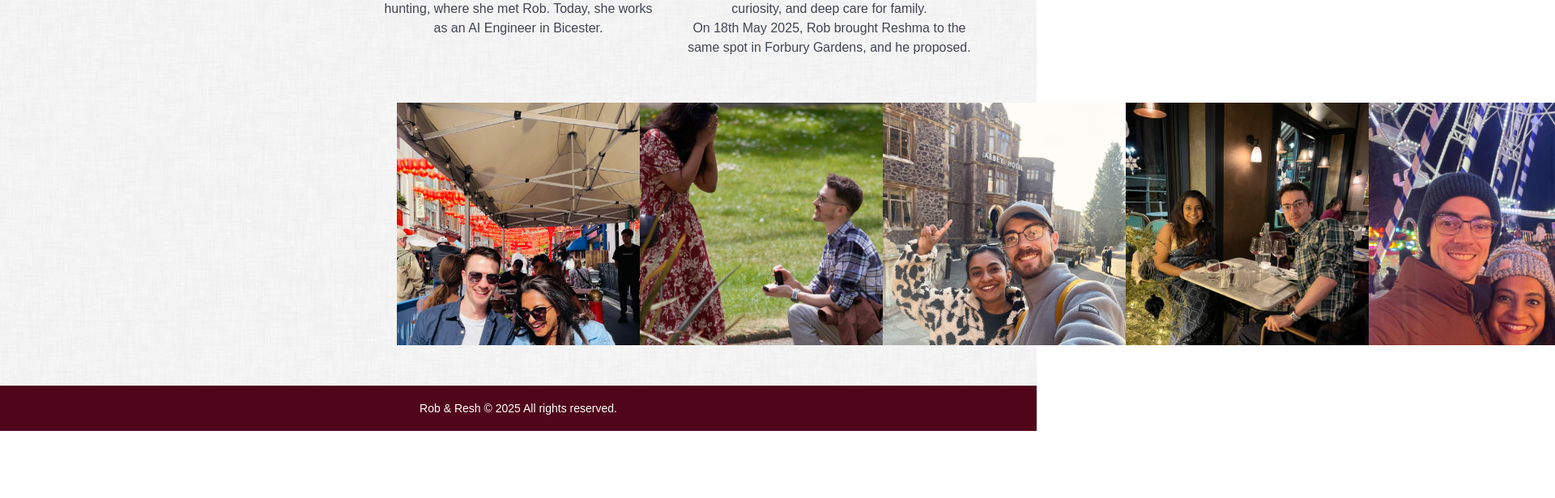
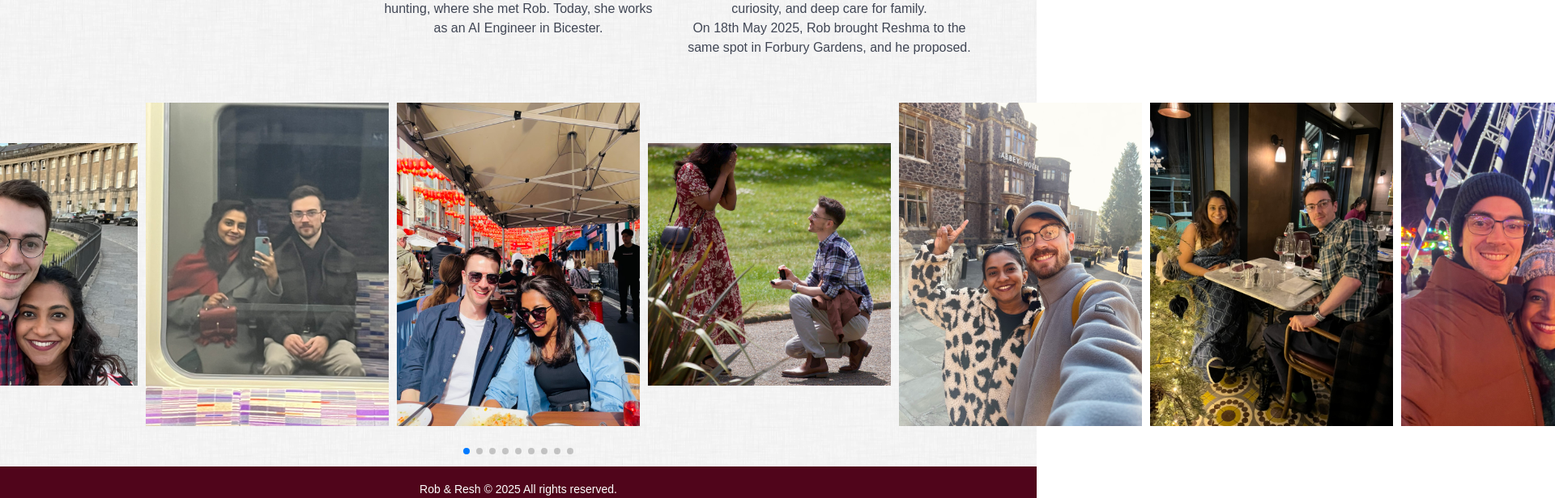
Before and after one commit to robholden/TheWedding, an Angular app: page / in a window 1280 px wide. Shown: the part 1920-2536 px from the top of the page at 81% size, 1920 px wide, since content can reach past the window. Before the commit the page ends 2453 px from the top, so only its background shows below. Built offline with nearby package versions, Linux system fonts and the light colour scheme; a web font is replaced by a local one.

Commit message:
Fixed slider

```diff
--- a/src/app/bio/bio.page.html
+++ b/src/app/bio/bio.page.html
@@ -57,4 +57,5 @@
             </div>
         }
     </div>
+    <div class="swiper-pagination"></div>
 </div>
--- a/src/app/bio/bio.page.scss
+++ b/src/app/bio/bio.page.scss
@@ -1,3 +1,7 @@
+:host {
+    display: block;
+}
+
 section {
     position: relative;
     width: 100%;
@@ -124,21 +128,26 @@ section {
 }
 
 .swiper-container {
+    position: relative;
     width: 100%;
-    // padding-top: 50px;
     padding-bottom: 50px;
+}
+
+.swiper-wrapper {
+    align-items: center;
 }
 
 .swiper-slide {
     width: 300px;
-    height: 300px;
-
-    overflow: hidden;
+    // height: 300px;
 }
 
 .swiper-slide img {
     display: block;
     width: 100%;
-    height: 400px;
-    object-fit: cover;
+    // height: 100%;
+    max-width: none;
+    max-height: none;
+    // object-fit: contain;
+    background-color: black;
 }
--- a/src/app/bio/bio.page.ts
+++ b/src/app/bio/bio.page.ts
@@ -18,20 +18,11 @@ export default class BioPage implements OnInit {
     private loadSwiper(): void {
         var swiper = new Swiper('.swiper-container', {
             slidesPerView: 'auto',
-            spaceBetween: 0, //if you set the value other than 0, you will get some bug when viewport is resized, use CSS instead
+            spaceBetween: 10,
             centeredSlides: true,
             grabCursor: true,
-            // loop: 'auto',
-            // parallax: true,
-            // effect: 'coverflow',
-            // coverflowEffect: {
-            //     rotate: 0,
-            //     stretch: 10,
-            //     depth: 10,
-            //     scale: 0.8,
-            //     modifier: 1,
-            //     slideShadows: false,
-            // },
+            loop: 'auto',
+            parallax: true,
             pagination: {
                 el: '.swiper-pagination',
                 clickable: true,
```
